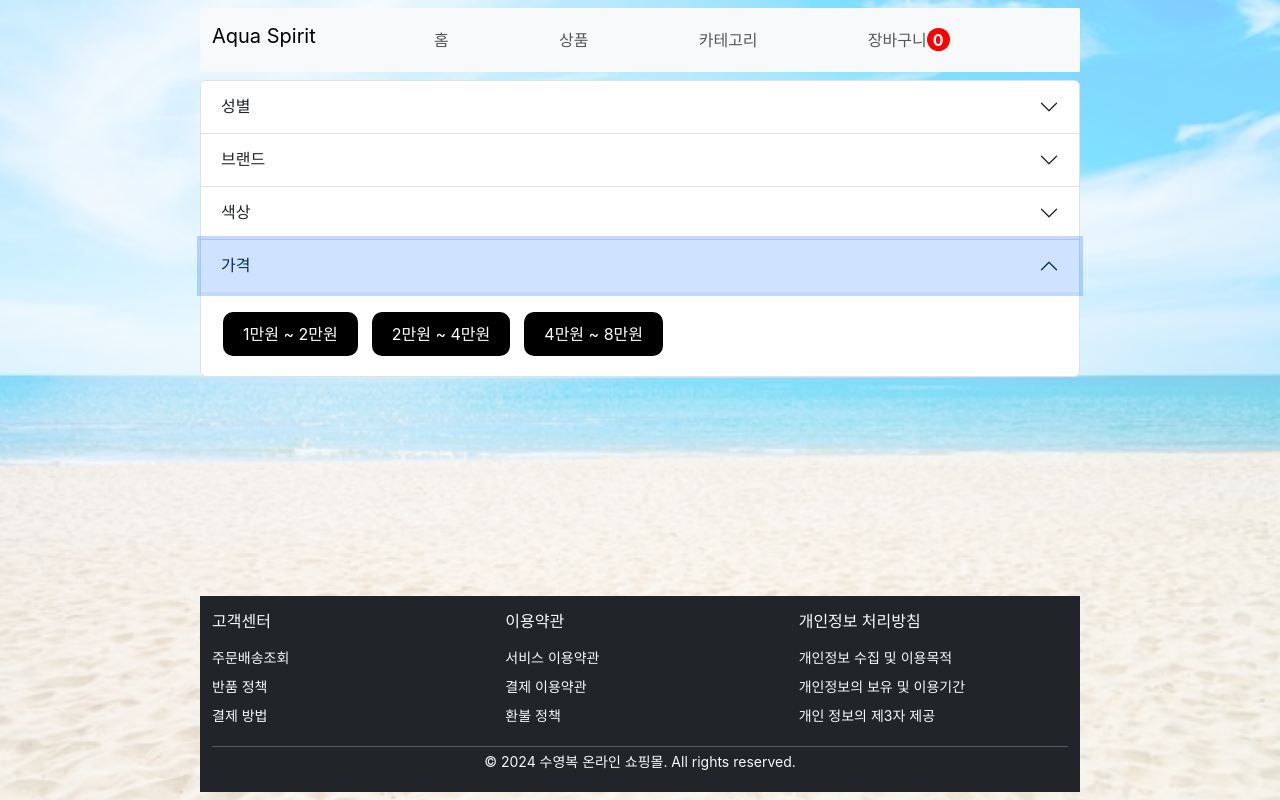
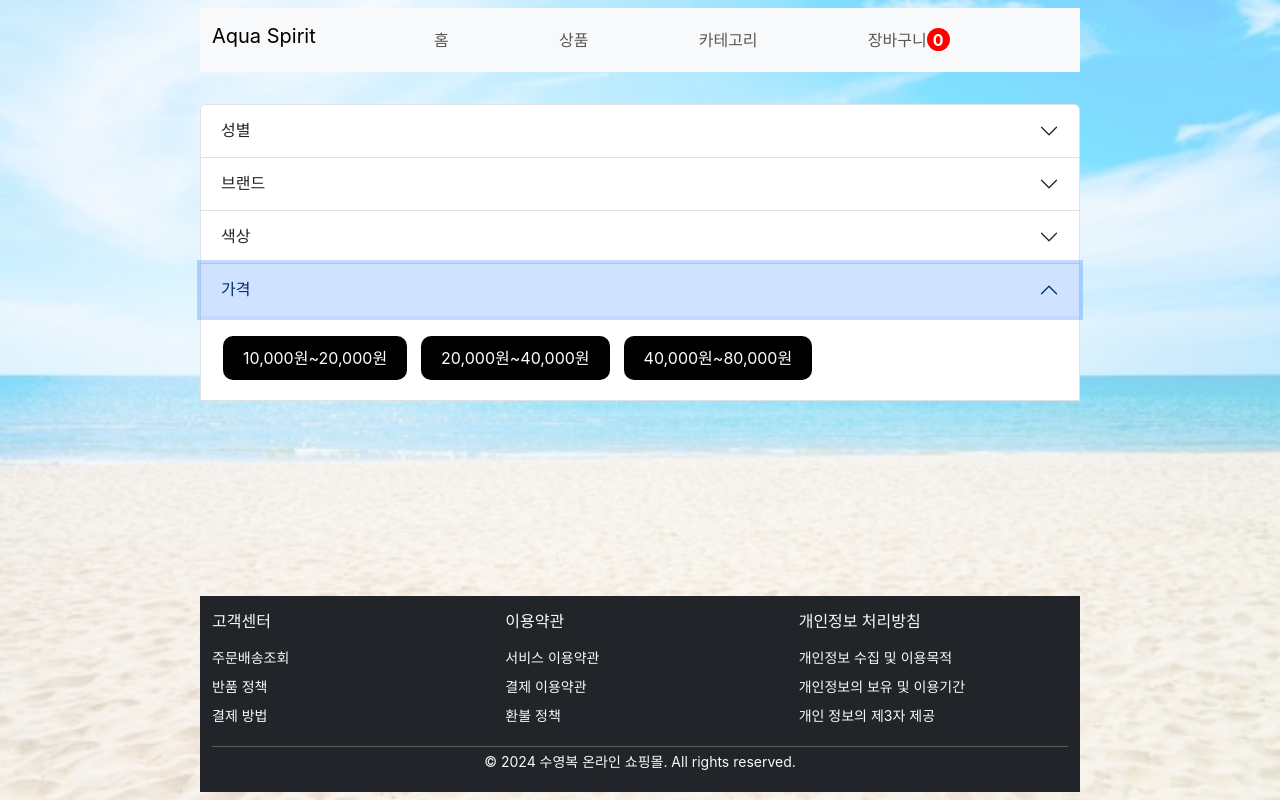
Before and after one commit to Kooinmo25/project02, a React (Create React App) app: page /category in a window 1280 px wide. Both pictures are taken after a click on the button "가격". Built offline with nearby package versions, Linux system fonts and the light colour scheme; the HTML template or start-up script is replaced by a standard one.

Commit message:
카테고리 수정

```diff
--- a/src/component/category/Category.js
+++ b/src/component/category/Category.js
@@ -1,20 +1,53 @@
-import { useState } from 'react';
+import { useState, useEffect } from 'react';
 import Accordion from 'react-bootstrap/Accordion';
 import Get from './Get';
 import './Category.css';
 
-function Category({list, setList}) {
+function Category() {
+    const [list, setList] = useState([]);
     const [brand, setBrand] = useState(null);
+
+    useEffect(() => {
+        if (brand) { // 브랜드 값이 있을 때만 실행
+            const clientId = "C88k7kKQEPtcbHOYYaRs";
+            const clientSecret = "5XoMjg7Tdx";
+
+            fetch(
+                `/v1/search/shop?query=${brand}수영복&filter=used:false&sort=sim&display=100&start=1`, {
+                method: "GET",
+                headers: {
+                    "X-Naver-Client-Id": clientId,
+                    "X-Naver-Client-Secret": clientSecret,
+                },
+            })
+                .then((response) => response.json())
+                .then((json) => setList(json.items));
+        }
+    }, [brand]); // brand 값이 변경될 때마다 실행
+
+    function firstPriceRange() {
+        const priceTemp = list.filter(item => item.lprice >= 10000 && item.lprice <= 20000)
+        console.log(priceTemp)
+        setList(priceTemp)
+    }
+
+    function secondPriceRange() {
+        const priceTemp = list.filter(item => item.lprice >= 20001 && item.lprice <= 40000)
+        console.log(priceTemp)
+        setList(priceTemp)
+    }
+
+    function thirdPriceRange() {
+        const priceTemp = list.filter(item => item.lprice >= 40001 && item.lprice <= 80000)
+        console.log(priceTemp)
+        setList(priceTemp)
+    }
 
     // 카테고리 클릭 핸들러
     const handleCategoryClick = (category) => {
         setBrand(category); // 브랜드 상태 업데이트
     };
 
-    // 카테고리 클릭 핸들러
-    const handlePriceClick = (minPrice, maxPrice) => {
-        setBrand(`${minPrice} ~ ${maxPrice}`); // 브랜드 가격 상태 업데이트
-    };
 
     // 각 버튼에 대한 텍스트 배열
     const buttons = [
@@ -23,11 +56,7 @@ function Category({list, setList}) {
             , '스피도', 'UNKNOWN', '랠리', '레노마', '아쿠아티카', '티어', '제테스', '723후그', '엑스블루', '제이커스', '버버리', '캘빈클라인', '펑키타', '르망고', '아날도바시니', '쿠기'
             , '제인코트', 'GANNI', 'H&M', '스키즈', 'TOTEME', '데이즈데이즈', '닉스원', '필로드', '헤링본', '돌핀', '티에스나인', '에르메스', '오스카', '알라이아 컷아웃', '샤넬', '구찌'],
         ['빨강', '파랑', '초록', '노랑', '주황', '보라', '아이보리', '민트', '핑크', '화이트', '블랙'],
-        {
-            '1만원 ~ 2만원': { min: 10000, max: 20000 },
-            '2만원 ~ 4만원': { min: 20000, max: 40000 },
-            '4만원 ~ 8만원': { min: 40000, max: 80000 }
-        }
+
     ];
 
 
@@ -35,7 +64,7 @@ function Category({list, setList}) {
 
     return (
         <>
-            <Get brand={brand} list={list} setList={setList} />
+
             <Accordion defaultActiveKey="0" className="main">
                 {/* 성별 */}
                 <Accordion.Item eventKey="0">
@@ -78,12 +107,13 @@ function Category({list, setList}) {
                     <Accordion.Header className="categoryHeader">가격</Accordion.Header>
                     <Accordion.Body className="categoryBody">
                         <div className="button-container">
-                            {Object.entries(buttons[3]).map(([label, { min, max }]) => (
-                                <button className="button" onClick={() => handlePriceClick(min, max)}>{label}</button>
-                            ))}
+                                <button className="button" onClick={() => firstPriceRange()}>10,000원~20,000원</button>
+                                <button className="button" onClick={() => secondPriceRange()}>20,000원~40,000원</button>
+                                <button className="button" onClick={() => thirdPriceRange()}>40,000원~80,000원</button>
                         </div>
                     </Accordion.Body>
                 </Accordion.Item>
+                <Get brand={brand} list={list} setList={setList} />
             </Accordion>
         </>
 
```
